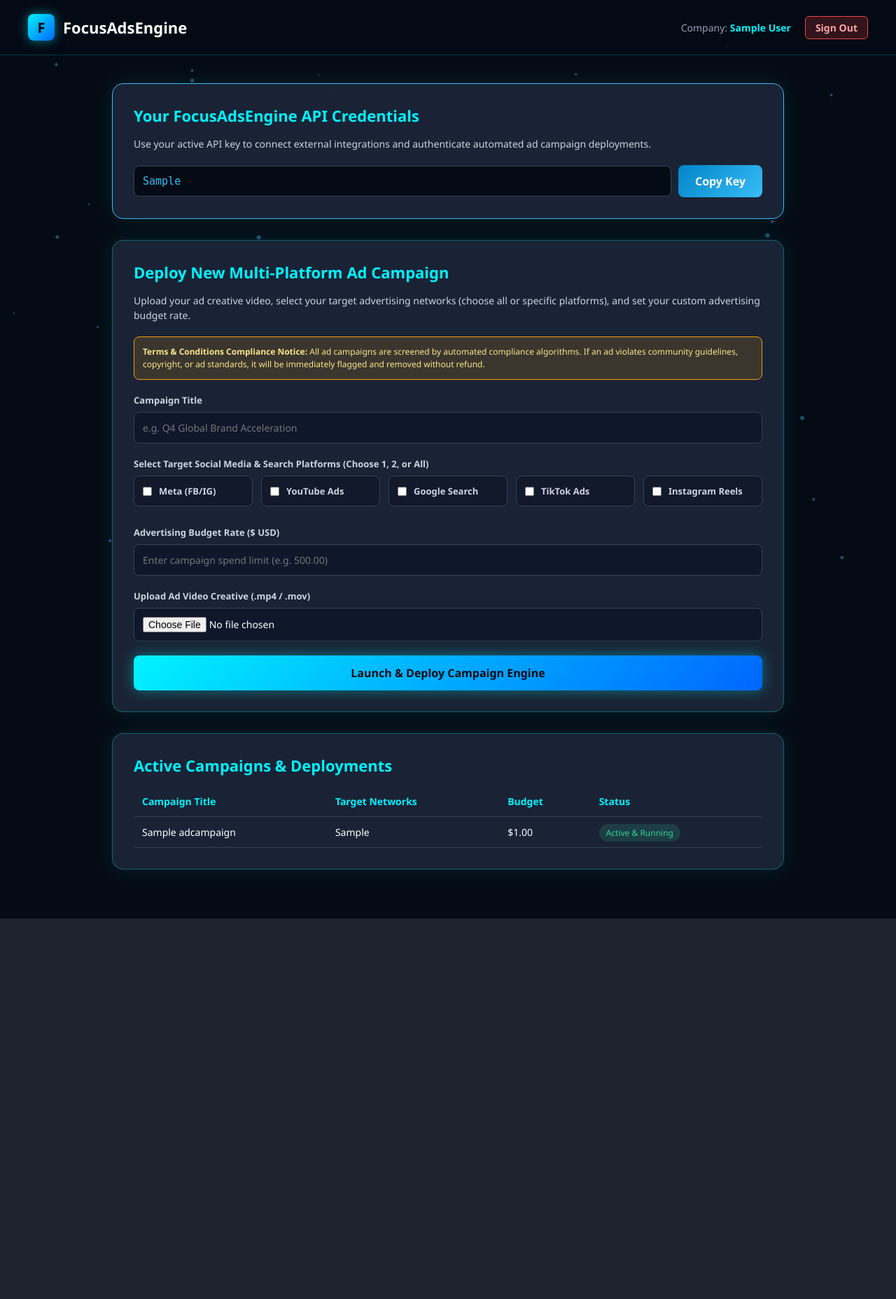
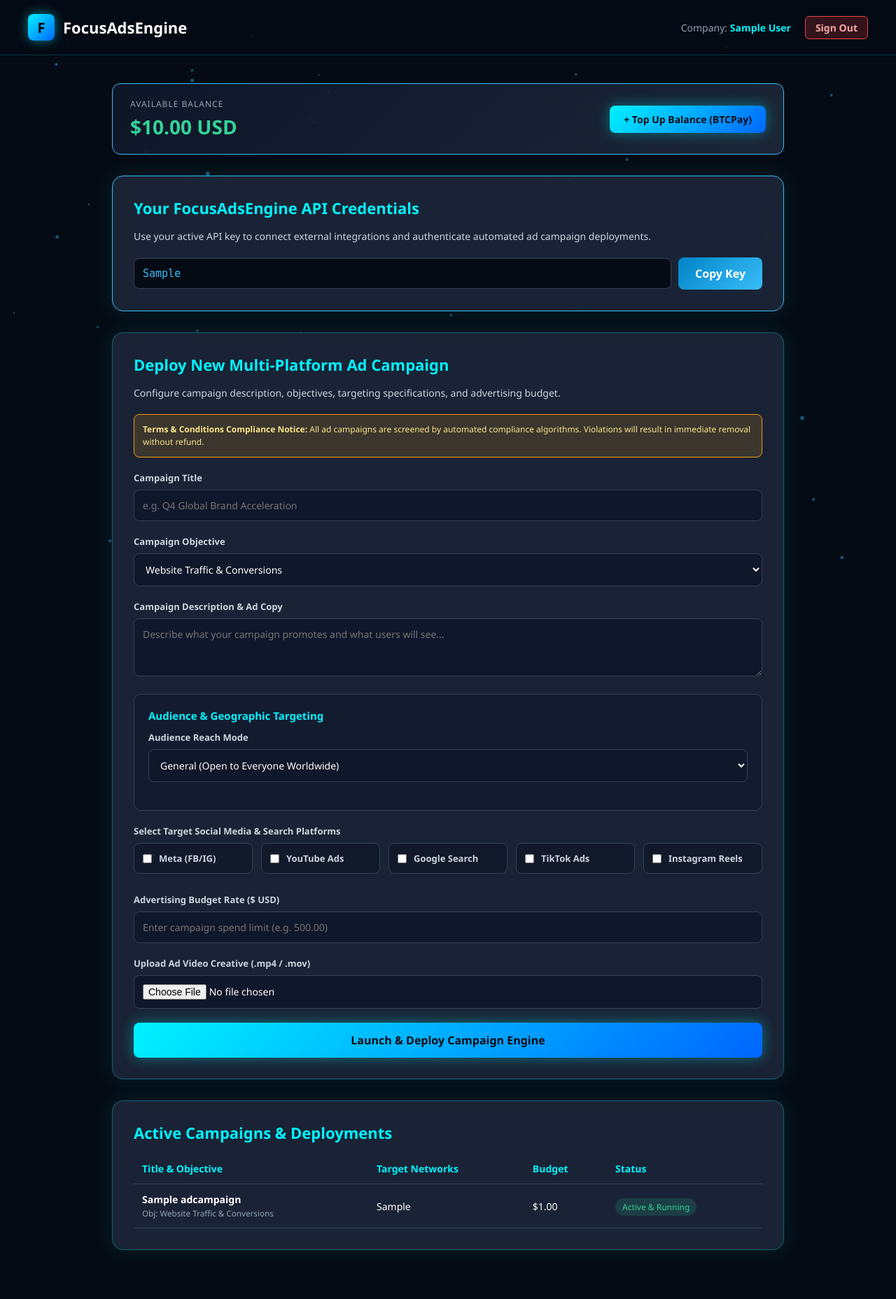
Before and after one commit to snowmanly101/FocusAdsEngine, a Django app: page /dashboard/ in a window 1280 px wide. Shown: the whole page at 70% size. Before the commit the page ends 1313 px from the top, so only its background shows below. Run offline with Django 5.2, Linux system fonts and the light colour scheme; a user stored in the database is signed in; tables that the repository leaves empty hold one stand-in row (values such as "Sample post").

Commit message:
Add full campaign targeting, objective selector, live balance, and BTCPay webhook/modal with wallet bc1qtqnjd0v2ywaffx39jqarjav6w7vkug2t3yuznd

```diff
--- a/ads/templates/ads/dashboard.html
+++ b/ads/templates/ads/dashboard.html
@@ -34,14 +34,19 @@
         h2 { color: #00f3ff; font-size: 22px; margin-bottom: 15px; }
         p { color: #cbd5e1; font-size: 14px; line-height: 1.5; margin-bottom: 20px; }
 
+        .balance-card { display: flex; justify-content: space-between; align-items: center; background: linear-gradient(135deg, rgba(15, 23, 42, 0.9), rgba(30, 41, 59, 0.9)); border: 1px solid #38bdf8; padding: 20px 25px; border-radius: 12px; margin-bottom: 30px; flex-wrap: wrap; gap: 15px; }
+        .balance-amount { font-size: 28px; font-weight: bold; color: #34d399; }
+
         .form-group { margin-bottom: 20px; }
         label { display: block; font-size: 13px; color: #cbd5e1; margin-bottom: 8px; font-weight: 600; }
-        input[type="text"], input[type="number"], input[type="file"] { width: 100%; padding: 12px; background: #0f172a; border: 1px solid #334155; border-radius: 8px; color: #fff; font-size: 14px; box-sizing: border-box; }
+        input[type="text"], input[type="number"], input[type="file"], select, textarea { width: 100%; padding: 12px; background: #0f172a; border: 1px solid #334155; border-radius: 8px; color: #fff; font-size: 14px; box-sizing: border-box; }
 
         .checkbox-grid { display: grid; grid-template-columns: repeat(auto-fit, minmax(140px, 1fr)); gap: 12px; margin-bottom: 20px; }
         .checkbox-item { background: rgba(15, 23, 42, 0.8); border: 1px solid #334155; padding: 12px; border-radius: 8px; display: flex; align-items: center; gap: 10px; cursor: pointer; transition: border-color 0.3s; }
         .checkbox-item:hover { border-color: #00f3ff; }
         .checkbox-item input { accent-color: #00f3ff; }
+
+        .targeting-section { background: rgba(15, 23, 42, 0.5); border: 1px solid #334155; padding: 20px; border-radius: 10px; margin-bottom: 20px; }
 
         .notice-box { background: rgba(245, 158, 11, 0.15); border: 1px solid #f59e0b; color: #fde68a; padding: 12px; border-radius: 8px; font-size: 12px; margin-bottom: 20px; line-height: 1.5; }
 
@@ -53,6 +58,10 @@
         th { color: #00f3ff; font-weight: 600; }
         .badge-active { color: #34d399; background: rgba(52, 211, 153, 0.15); padding: 4px 10px; border-radius: 20px; font-size: 12px; }
         .badge-flagged { color: #fca5a5; background: rgba(239, 68, 68, 0.15); padding: 4px 10px; border-radius: 20px; font-size: 12px; }
+
+        /* Modal Styles */
+        .modal { display: none; position: fixed; z-index: 100; left: 0; top: 0; width: 100%; height: 100%; background: rgba(0,0,0,0.8); backdrop-filter: blur(5px); align-items: center; justify-content: center; }
+        .modal-content { background: #0f172a; border: 1px solid #38bdf8; padding: 30px; border-radius: 12px; max-width: 450px; width: 90%; text-align: center; }
     </style>
 </head>
 <body>
@@ -72,28 +81,38 @@
 
     <div class="main-container">
 
-        <!-- API Key Display & Management Card -->
+        <!-- Top USD Balance Card -->
+        <div class="balance-card">
+            <div>
+                <p style="color: #94a3b8; margin-bottom: 4px; font-size: 12px; text-transform: uppercase; letter-spacing: 1px;">Available Balance</p>
+                <div class="balance-amount">${{ profile.account_balance }} USD</div>
+            </div>
+            <div>
+                <button onclick="openBtcModal()" style="width: auto; padding: 10px 20px; font-size: 14px;">+ Top Up Balance (BTCPay)</button>
+            </div>
+        </div>
+
+        <!-- API Credentials Card -->
         <div class="card" style="border-color: #38bdf8;">
             <h2>Your FocusAdsEngine API Credentials</h2>
             <p>Use your active API key to connect external integrations and authenticate automated ad campaign deployments.</p>
-
             {% if profile.api_key %}
                 <div style="display: flex; gap: 10px; align-items: center; flex-wrap: wrap;">
                     <input type="text" value="{{ profile.api_key }}" readonly style="background: #050b14; border: 1px solid #334155; color: #38bdf8; padding: 12px; border-radius: 8px; flex: 1; font-family: monospace; font-size: 15px;" id="apiKeyField">
                     <button onclick="navigator.clipboard.writeText(document.getElementById('apiKeyField').value); alert('API Key copied to clipboard!');" style="width: auto; padding: 12px 24px; background: linear-gradient(135deg, #0284c7, #38bdf8); color: #fff; box-shadow: none;">Copy Key</button>
                 </div>
             {% else %}
-                <p style="color: #fca5a5;">No API key issued yet. Complete your verification or contact support.</p>
+                <p style="color: #fca5a5;">No API key issued yet.</p>
             {% endif %}
         </div>
 
         <!-- Deploy Campaign Card -->
         <div class="card">
             <h2>Deploy New Multi-Platform Ad Campaign</h2>
-            <p>Upload your ad creative video, select your target advertising networks (choose all or specific platforms), and set your custom advertising budget rate.</p>
+            <p>Configure campaign description, objectives, targeting specifications, and advertising budget.</p>
 
             <div class="notice-box">
-                <strong>Terms & Conditions Compliance Notice:</strong> All ad campaigns are screened by automated compliance algorithms. If an ad violates community guidelines, copyright, or ad standards, it will be immediately flagged and removed without refund.
+                <strong>Terms & Conditions Compliance Notice:</strong> All ad campaigns are screened by automated compliance algorithms. Violations will result in immediate removal without refund.
             </div>
 
             <form method="POST" enctype="multipart/form-data">
@@ -104,7 +123,53 @@
                 </div>
 
                 <div class="form-group">
-                    <label>Select Target Social Media & Search Platforms (Choose 1, 2, or All)</label>
+                    <label>Campaign Objective</label>
+                    <select name="campaign_objective" required>
+                        <option value="website">Website Traffic & Conversions</option>
+                        <option value="lead">Lead Generation</option>
+                        <option value="sales">Direct Sales / E-commerce</option>
+                        <option value="awareness">Brand Awareness</option>
+                    </select>
+                </div>
+
+                <div class="form-group">
+                    <label>Campaign Description & Ad Copy</label>
+                    <textarea name="description" rows="3" required placeholder="Describe what your campaign promotes and what users will see..."></textarea>
+                </div>
+
+                <div class="targeting-section">
+                    <label style="color: #00f3ff; margin-bottom: 12px; font-size: 15px;">Audience & Geographic Targeting</label>
+
+                    <div class="form-group">
+                        <label>Audience Reach Mode</label>
+                        <select name="target_audience_type" id="audienceTypeSelect" onchange="toggleTargeting()" required>
+                            <option value="general">General (Open to Everyone Worldwide)</option>
+                            <option value="custom">Custom Targeted Audience</option>
+                        </select>
+                    </div>
+
+                    <div id="customTargetingFields" style="display: none;">
+                        <div class="form-group">
+                            <label>Target Age Range</label>
+                            <input type="text" name="target_age" placeholder="e.g. 18-45">
+                        </div>
+                        <div class="form-group">
+                            <label>Target Countries (Comma separated ISO codes)</label>
+                            <input type="text" name="target_countries" placeholder="e.g. US, GB, CA, NG">
+                        </div>
+                        <div class="form-group">
+                            <label>Target Gender</label>
+                            <select name="target_gender">
+                                <option value="all">All Genders</option>
+                                <option value="male">Male Only</option>
+                                <option value="female">Female Only</option>
+                            </select>
+                        </div>
+                    </div>
+                </div>
+
+                <div class="form-group">
+                    <label>Select Target Social Media & Search Platforms</label>
                     <div class="checkbox-grid">
                         <label class="checkbox-item"><input type="checkbox" name="platforms" value="Meta"> Meta (FB/IG)</label>
                         <label class="checkbox-item"><input type="checkbox" name="platforms" value="YouTube"> YouTube Ads</label>
@@ -135,7 +200,7 @@
             <table>
                 <thead>
                     <tr>
-                        <th>Campaign Title</th>
+                        <th>Title & Objective</th>
                         <th>Target Networks</th>
                         <th>Budget</th>
                         <th>Status</th>
@@ -144,7 +209,10 @@
                 <tbody>
                     {% for c in campaigns %}
                     <tr>
-                        <td>{{ c.title }}</td>
+                        <td>
+                            <strong>{{ c.title }}</strong><br>
+                            <small style="color: #94a3b8;">Obj: {{ c.get_campaign_objective_display }}</small>
+                        </td>
                         <td>{{ c.platforms }}</td>
                         <td>${{ c.budget }}</td>
                         <td>
@@ -165,7 +233,29 @@
 
     </div>
 
+    <!-- BTCPay Modal -->
+    <div id="btcModal" class="modal">
+        <div class="modal-content">
+            <h2 style="color: #38bdf8; margin-bottom: 10px;">Fund Balance via BTCPay</h2>
+            <p style="font-size: 13px; color: #94a3b8; margin-bottom: 15px;">Send Bitcoin to your channel wallet below. Once 4 blockchain confirmations are reached, your account balance updates automatically.</p>
+            <div style="background: #050b14; padding: 15px; border-radius: 8px; border: 1px solid #334155; margin-bottom: 15px; word-break: break-all; font-family: monospace; font-size: 13px; color: #34d399;" id="btcWalletAddr">
+                bc1qtqnjd0v2ywaffx39jqarjav6w7vkug2t3yuznd
+            </div>
+            <button onclick="navigator.clipboard.writeText('bc1qtqnjd0v2ywaffx39jqarjav6w7vkug2t3yuznd'); alert('Wallet address copied!');" style="padding: 10px; font-size: 13px; margin-bottom: 15px;">Copy Wallet Address</button>
+            <button onclick="closeBtcModal()" style="background: #334155; color: #fff; box-shadow: none; padding: 10px;">Close Window</button>
+        </div>
+    </div>
+
     <script>
+        function openBtcModal() { document.getElementById('btcModal').style.display = 'flex'; }
+        function closeBtcModal() { document.getElementById('btcModal').style.display = 'none'; }
+
+        function toggleTargeting() {
+            var mode = document.getElementById('audienceTypeSelect').value;
+            var customDiv = document.getElementById('customTargetingFields');
+            customDiv.style.display = (mode === 'custom') ? 'block' : 'none';
+        }
+
         const canvas = document.getElementById('bg-canvas');
         const ctx = canvas.getContext('2d');
         function resizeCanvas() { canvas.width = window.innerWidth; canvas.height = window.innerHeight; }
--- a/ads/urls.py
+++ b/ads/urls.py
@@ -14,7 +14,8 @@ from .views import (
     terms_view,
     owner_portal_view,
     adnetwork_game_view,
-    fund_account_balance
+    fund_account_balance,
+    btcpay_webhook_view
 )
 
 router = DefaultRouter()
@@ -35,5 +36,6 @@ urlpatterns = [
     path('dashboard/', dashboard_view, name='dashboard'),
     path('network-matrix/', adnetwork_game_view, name='network-matrix'),
     path('fund-balance/', fund_account_balance, name='fund-balance'),
+    path('api/btcpay-webhook/', btcpay_webhook_view, name='btcpay-webhook'),
     path('', include(router.urls)),
 ]
--- a/ads/views.py
+++ b/ads/views.py
@@ -1,6 +1,10 @@
+import json
+import decimal
 from django.shortcuts import render, redirect, get_object_or_404
 from django.contrib.auth import authenticate, login
 from django.contrib.auth.models import User
+from django.views.decorators.csrf import csrf_exempt
+from django.http import HttpResponse, JsonResponse
 from rest_framework import viewsets, status
 from rest_framework.decorators import action, api_view
 from rest_framework.response import Response
@@ -45,7 +49,6 @@ def signup_view(request):
             user = User.objects.create_user(username=u, email=email, password=p)
             has_valid_api = bool(user_api_key)
 
-            # If they provided an API key, generate/save it and auto-approve
             if not user_api_key and has_valid_api:
                 user_api_key = f"FAE-API-{secrets.token_hex(8).upper()}"
 
@@ -74,11 +77,8 @@ def btc_subscription_view(request):
         if tx_hash:
             profile.btc_tx_hash = tx_hash
             profile.subscription_paid = True
-
-            # Automatically generate an API key upon successful payment if none exists
             if not profile.api_key:
                 profile.api_key = f"FAE-API-{secrets.token_hex(8).upper()}"
-
             profile.is_approved_by_owner = True
             profile.save()
             return redirect('dashboard')
@@ -112,7 +112,6 @@ def pending_approval_view(request):
 
     if request.method == 'POST':
         form_action = request.POST.get('form_action')
-
         if form_action == 'submit_api':
             entered_key = request.POST.get('api_key', '').strip()
             if entered_key:
@@ -122,21 +121,16 @@ def pending_approval_view(request):
                 return redirect('dashboard')
             else:
                 error = "Please enter a valid API key."
-
         elif form_action == 'contact_verification':
             full_name = request.POST.get('full_name')
             email = request.POST.get('email')
             message = request.POST.get('message')
             if full_name and email:
-                success_msg = "Verification details received! Our team will contact you via email to schedule your AnyDesk interview."
+                success_msg = "Verification details received! Our team will contact you via email."
             else:
                 error = "Please fill in your full name and email."
 
-    return render(request, 'ads/pending.html', {
-        'profile': profile,
-        'error': error,
-        'success_msg': success_msg
-    })
+    return render(request, 'ads/pending.html', {'profile': profile, 'error': error, 'success_msg': success_msg})
 
 def about_view(request):
     return render(request, 'ads/about.html')
@@ -168,10 +162,7 @@ def owner_portal_view(request):
 
     pending_profiles = UserCompanyProfile.objects.filter(is_approved_by_owner=False, subscription_paid=True)
     approved_profiles = UserCompanyProfile.objects.filter(is_approved_by_owner=True)
-    return render(request, 'ads/owner_portal.html', {
-        'pending_profiles': pending_profiles,
-        'approved_profiles': approved_profiles
-    })
+    return render(request, 'ads/owner_portal.html', {'pending_profiles': pending_profiles, 'approved_profiles': approved_profiles})
 
 def dashboard_view(request):
     if not request.user.is_authenticated:
@@ -184,6 +175,13 @@ def dashboard_view(request):
 
     if request.method == 'POST':
         title = request.POST.get('title')
+        objective = request.POST.get('campaign_objective', 'website')
+        description = request.POST.get('description', '')
+        audience_type = request.POST.get('target_audience_type', 'general')
+        target_age = request.POST.get('target_age', '') if audience_type == 'custom' else 'General (All Ages)'
+        target_countries = request.POST.get('target_countries', '') if audience_type == 'custom' else 'Global / Worldwide'
+        target_gender = request.POST.get('target_gender', 'all') if audience_type == 'custom' else 'All Genders'
+
         platforms_list = request.POST.getlist('platforms')
         platforms_str = ",".join(platforms_list)
         budget = request.POST.get('budget')
@@ -192,6 +190,12 @@ def dashboard_view(request):
         AdCampaign.objects.create(
             profile=profile,
             title=title,
+            campaign_objective=objective,
+            description=description,
+            target_audience_type=audience_type,
+            target_age=target_age,
+            target_countries=target_countries,
+            target_gender=target_gender,
             platforms=platforms_str,
             budget=budget,
             ad_video=ad_video,
@@ -201,6 +205,31 @@ def dashboard_view(request):
 
     campaigns = AdCampaign.objects.filter(profile=profile)
     return render(request, 'ads/dashboard.html', {'profile': profile, 'campaigns': campaigns})
+
+@csrf_exempt
+def btcpay_webhook_view(request):
+    """
+    BTCPay Server Webhook Listener detecting 4 block confirmations.
+    """
+    if request.method == 'POST':
+        try:
+            data = json.loads(request.body)
+            event_type = data.get('type')
+            metadata = data.get('metadata', {})
+            username = metadata.get('username') or data.get('orderId')
+            confirmations = data.get('confirmations', 0)
+
+            if event_type in ['InvoiceSettled', 'InvoicePaymentSettled'] and username and confirmations >= 4:
+                profile = UserCompanyProfile.objects.filter(user__username=username).first()
+                if profile:
+                    topup_amount = decimal.Decimal(str(data.get('price', 50.00)))
+                    profile.account_balance += topup_amount
+                    profile.save()
+                    return HttpResponse(status=200)
+        except Exception as e:
+            return JsonResponse({"error": str(e)}, status=400)
+
+    return HttpResponse(status=405)
 
 def adnetwork_game_view(request):
     return render(request, 'ads/network_matrix.html')
```
Also changed, not shown: ads/models.py (+20 -3 lines).
